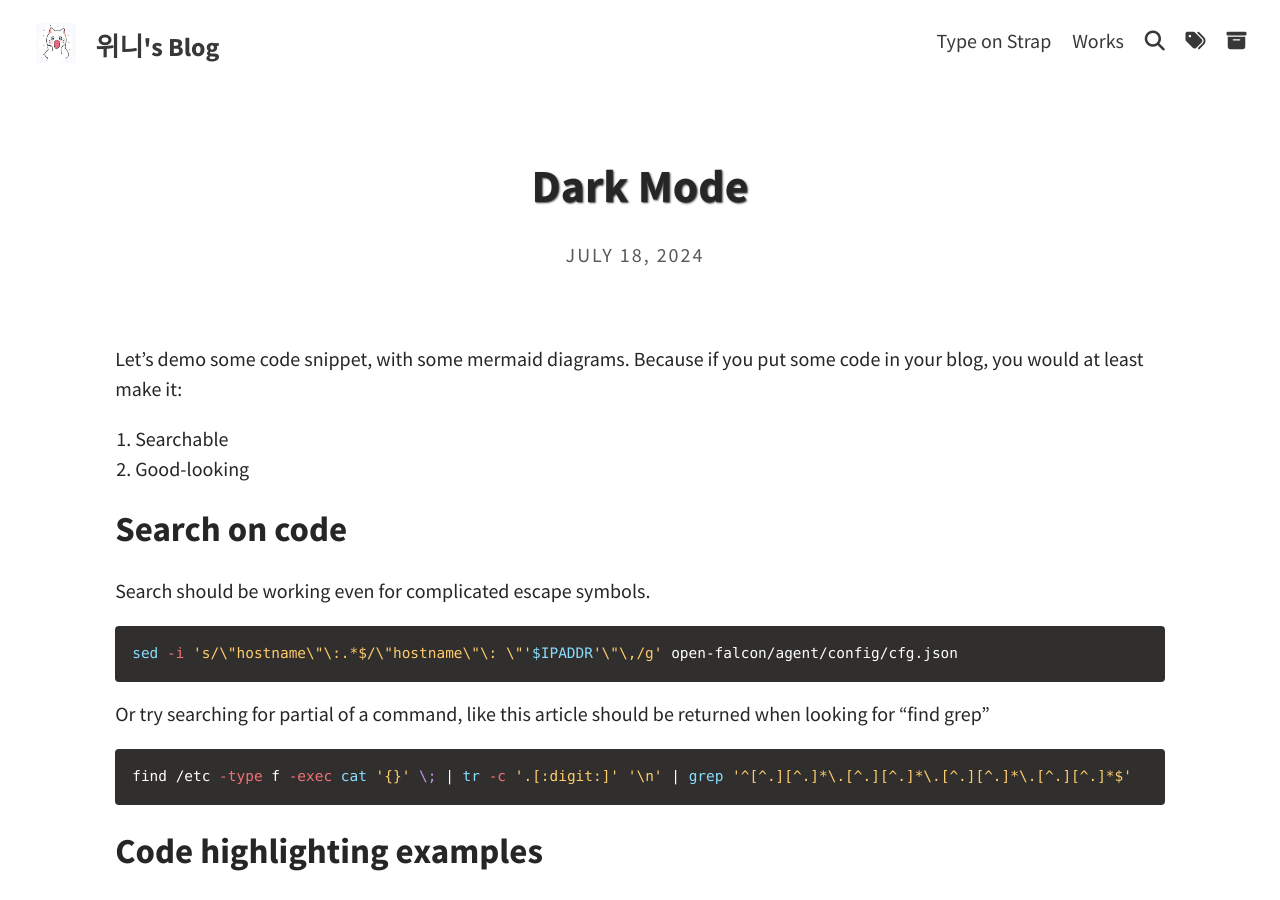
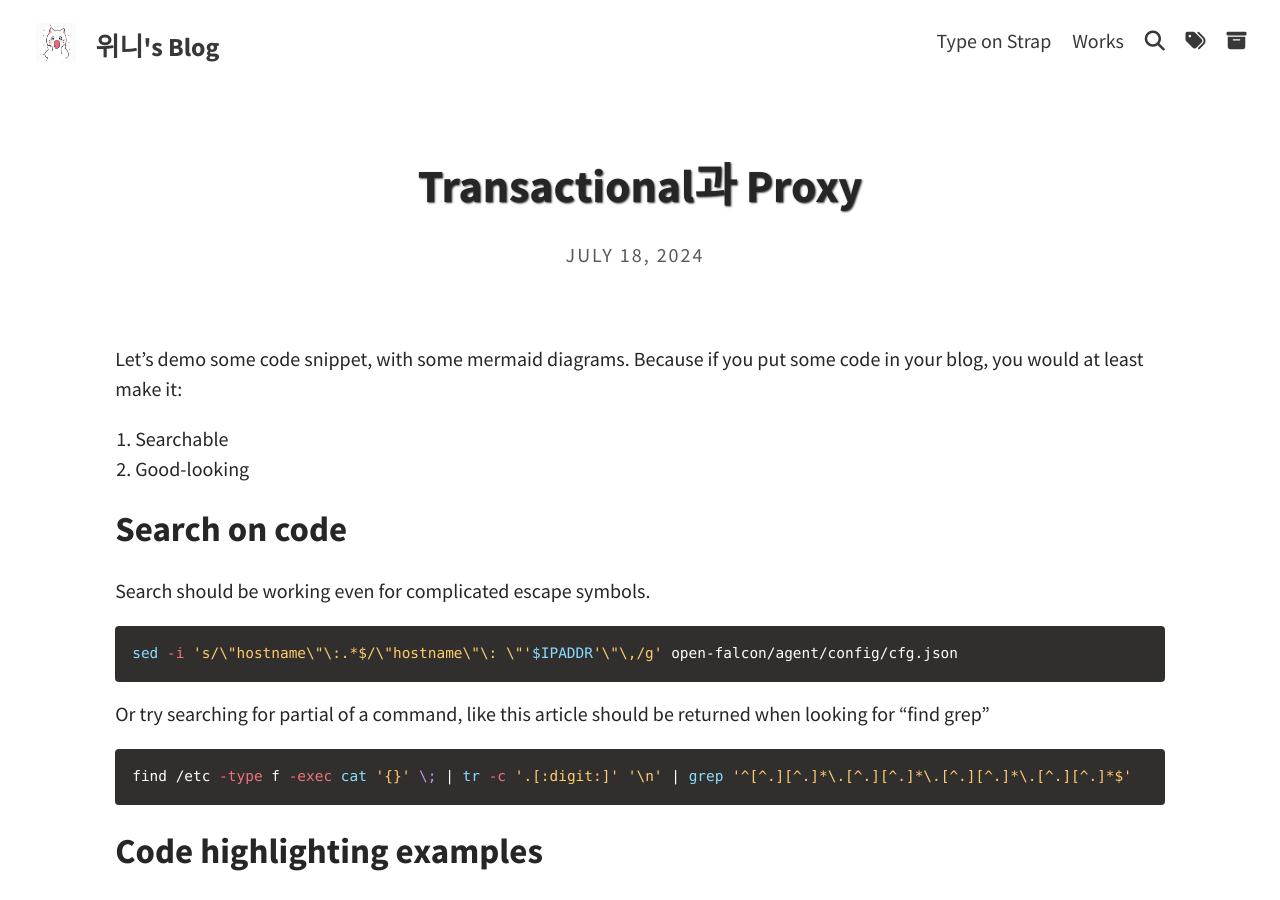
Before and after one commit to byunyourim/winnie.github.io, a Jekyll site: the page built from _posts/2024-07-18-transactional-proxy.md, in a window 1280 px wide and 900 px high. Built offline with Jekyll 4.4.1, drawn with Linux system fonts in a browser that asks for light colours; a script that is not in the unit is left out; comment, search, counter and statistics services are not loaded; some of the changed text lies outside the part shown.

Commit message:
Update 2024-07-18-transactional-proxy.md

```diff
--- a/_posts/2024-07-18-transactional-proxy.md
+++ b/_posts/2024-07-18-transactional-proxy.md
@@ -1,8 +1,7 @@
 ---
 layout: post
-title: Dark Mode
-tags: [Katex, Mermaid, Markdown]
-categories: Demo
+title: Transactional과 Proxy
+categories: Spring
 ---
 
 Let's demo some code snippet, with some mermaid diagrams.
```
